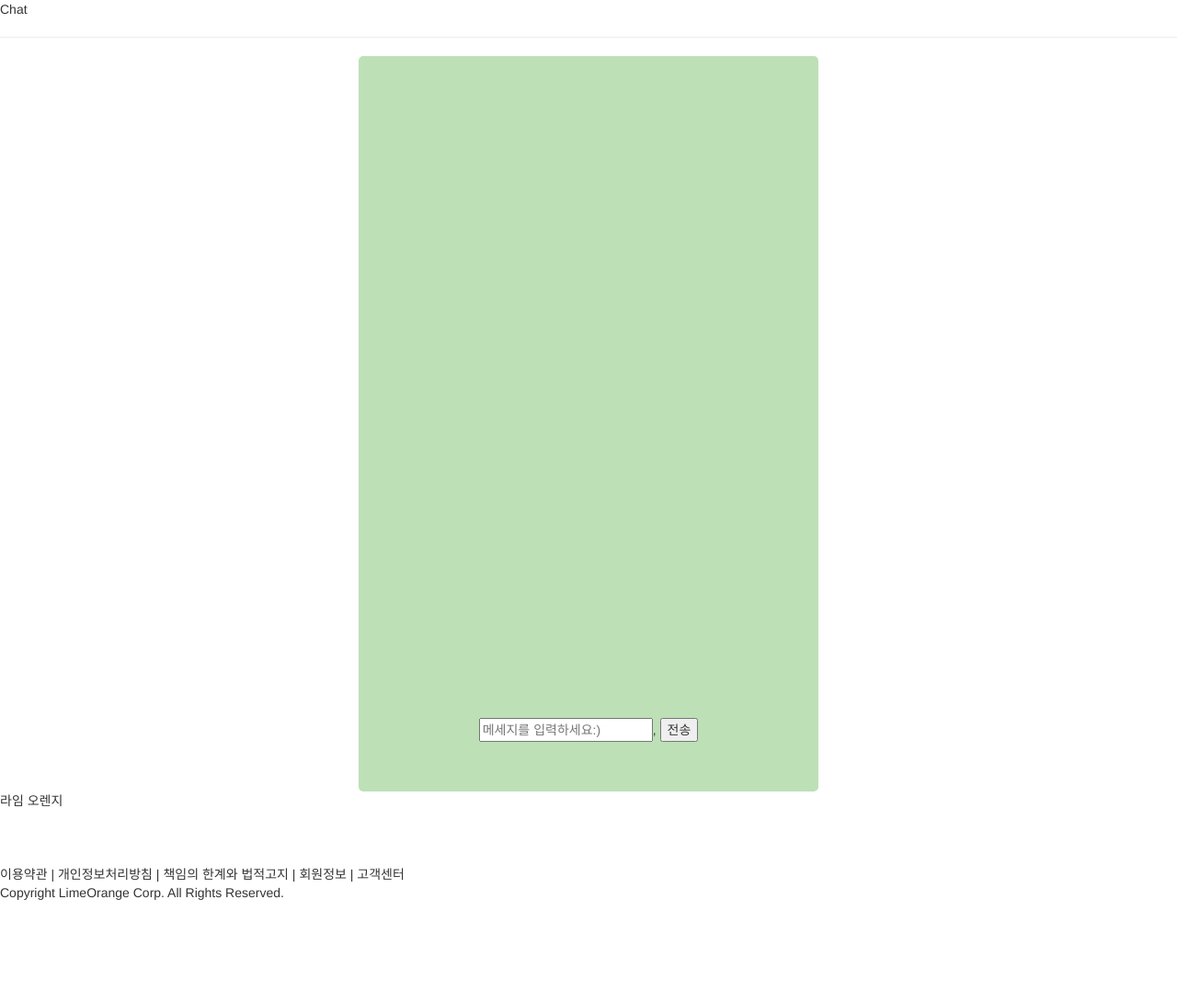
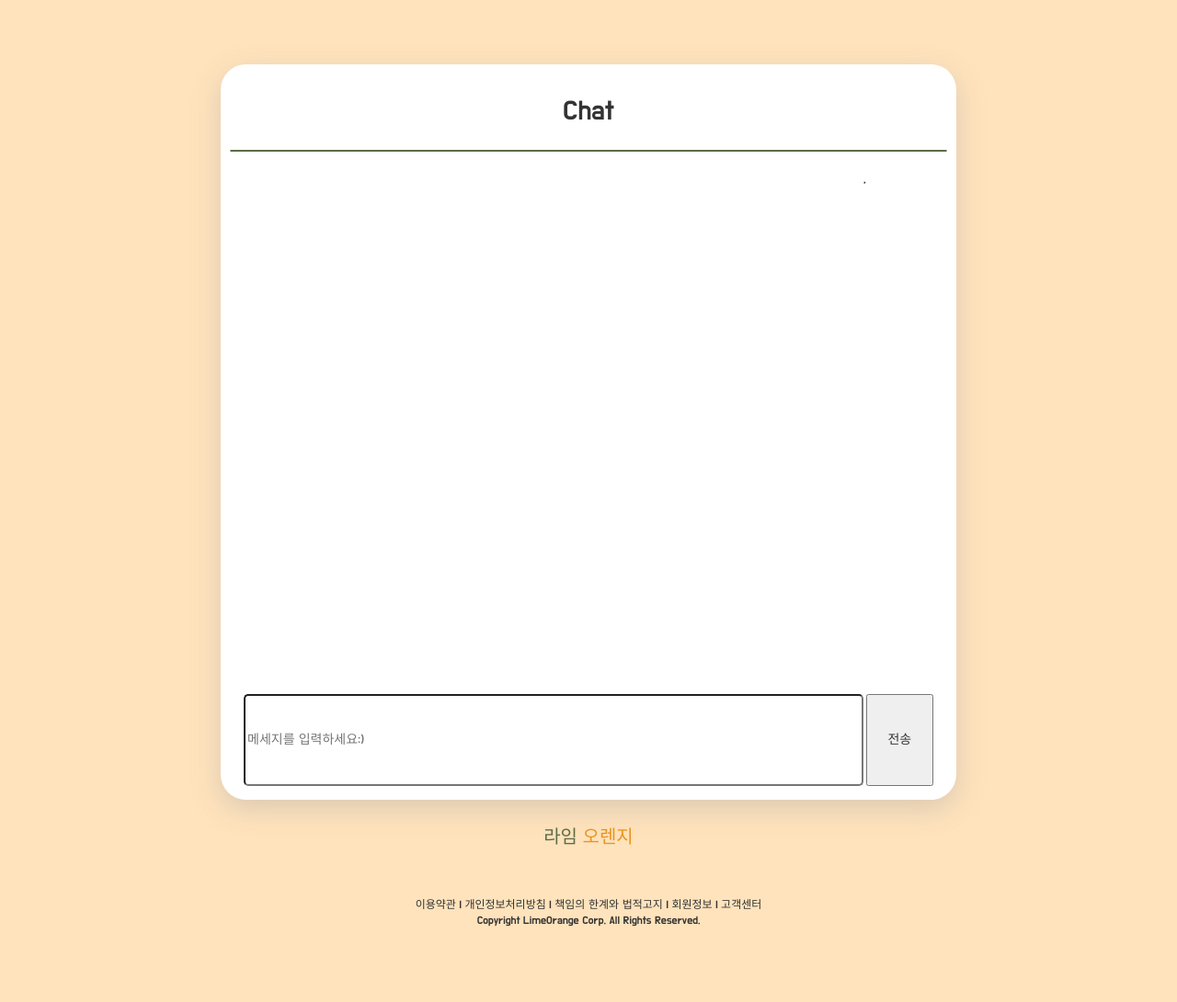
Before and after one commit to advanced-webprogramming/webpage, a PHP site: page / in a window 1280 px wide. Shown: the whole page at 92% size. Before the commit the page ends 979 px from the top, so only its background shows below. Run offline with PHP 8.4, Linux system fonts and the light colour scheme; some libraries are stand-ins or nearby versions.

Commit message:
Update index.css

```diff
--- a/index.css
+++ b/index.css
@@ -1,16 +1,109 @@
+:root {
+  /*color*/
+  --white-color: #fff;
+  --black-color: #140a00;
+  --green-color: #5C6D47;
+  --dark-green-color: #2f3a2c;
+  --orange-color: #E99420;
+
+  /* size */
+  --padding: 12px;
+
+  /* font size */
+  --font-XL: 40px;
+  --font-L: 30px;
+  --font-M: 25px;
+  --font-S: 18px;
+  --font-micro: 12px;
+
+}
+
+body {
+  font-family: 'Do Hyeon', sans-serif;
+  background-color: #ffe3bc;
+  min-height: 100vh;
+  padding:60px;
+  text-align:center;
+}
+main {
+  display:inline-block;
+  border: 0;
+  border-radius: 27.5px;
+  width:800px;
+  box-shadow: 0 10px 30px 0 rgba(172, 168, 168, 0.43);
+  overflow: hidden;
+  background-color:white;
+  margin: auto;
+  margin-top: 10px;
+  text-align: center;
+  height: 800px;
+}
+.lime{
+  font-size:20px;
+  font-family: 'Jua', sans-serif;
+  color:#5C6D47;
+}
+.orange{
+  font-size:20px;
+  font-family: 'Jua', sans-serif;
+  color:#E99420;
+}
+
+footer{
+  padding:20px;
+  font-family: 'Nanum Gothic', sans-serif;
+  font-size:12px;
+  font-family: 'Do Hyeon', sans-serif;
+}
+/* main .chattingbox {
+  margin: auto;
+  display: flex;
+  justify-content: space-between;
+  border-radius:5px;
+  height: 100px;
+  width: 750px;
+  text-align:center;
+  border: 1px solid;
+} */
+main .chattingbox{
+  margin: auto;
+  display: flex;
+  justify-content: space-between;
+  border-radius:5px;
+  height: 100px;
+  max-height:300px;
+  width: 750px;
+  text-align:center;
+  border: 0px solid;
+}
+main .chattingbox #test{
+  position:relative;
+  top:570px;
+  height: 100px;
+  max-height:300px;
+  width: 750px;
+  border-radius:5px;
+}
+main .chattingbox button{
+  position:relative;
+  top:570px;
+  width:80px;
+  height:100px;
+}
+.index{
+  margin-top:30px;
+  font-size:30px;
+}
+
+hr{
+  border: solid 1px #5C6D47;
+  margin-left:10px;
+  margin-right:10px;
+  border-radius:3px;
+}
 #center{
   text-align:center;
   padding-top: 50px;
-}
-
-#main {
-  margin: auto;
-  margin-top: 10px;
-  border-radius: 5px;
-  background-color: #bde0b6;
-  text-align: center;
-  width: 500px;
-  height: 800px;
 }
 
 #chat {
```
